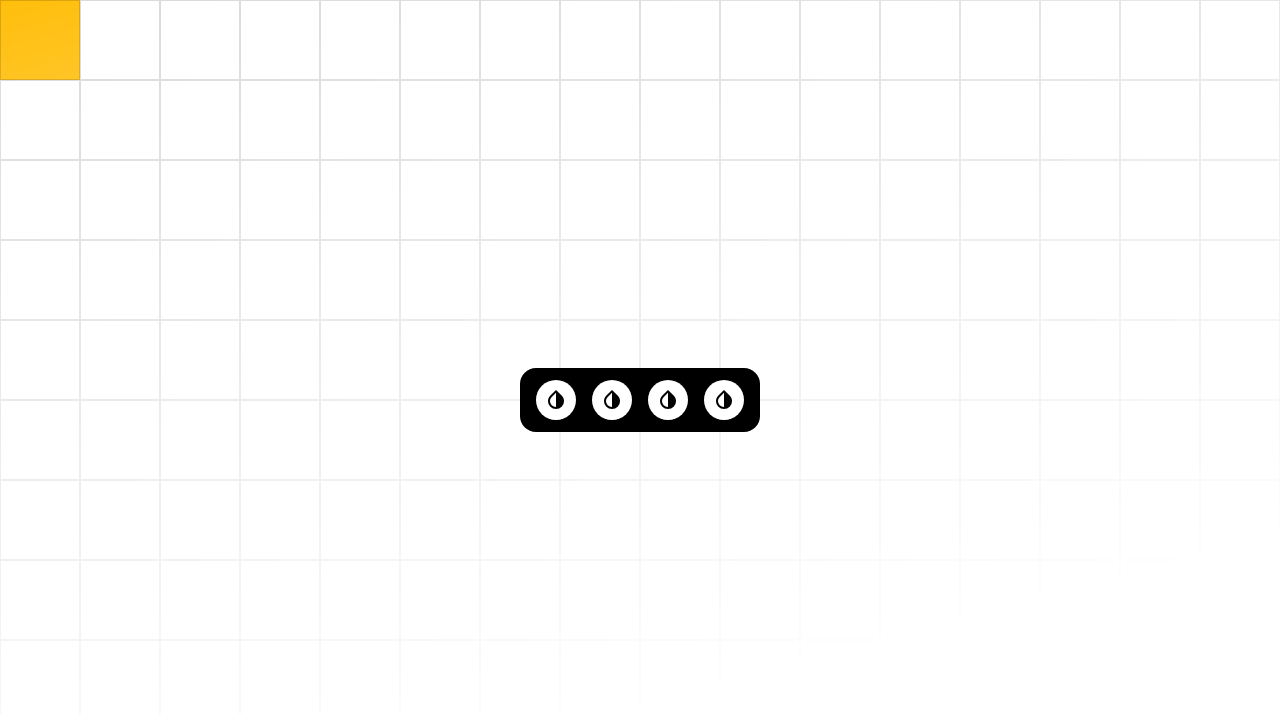
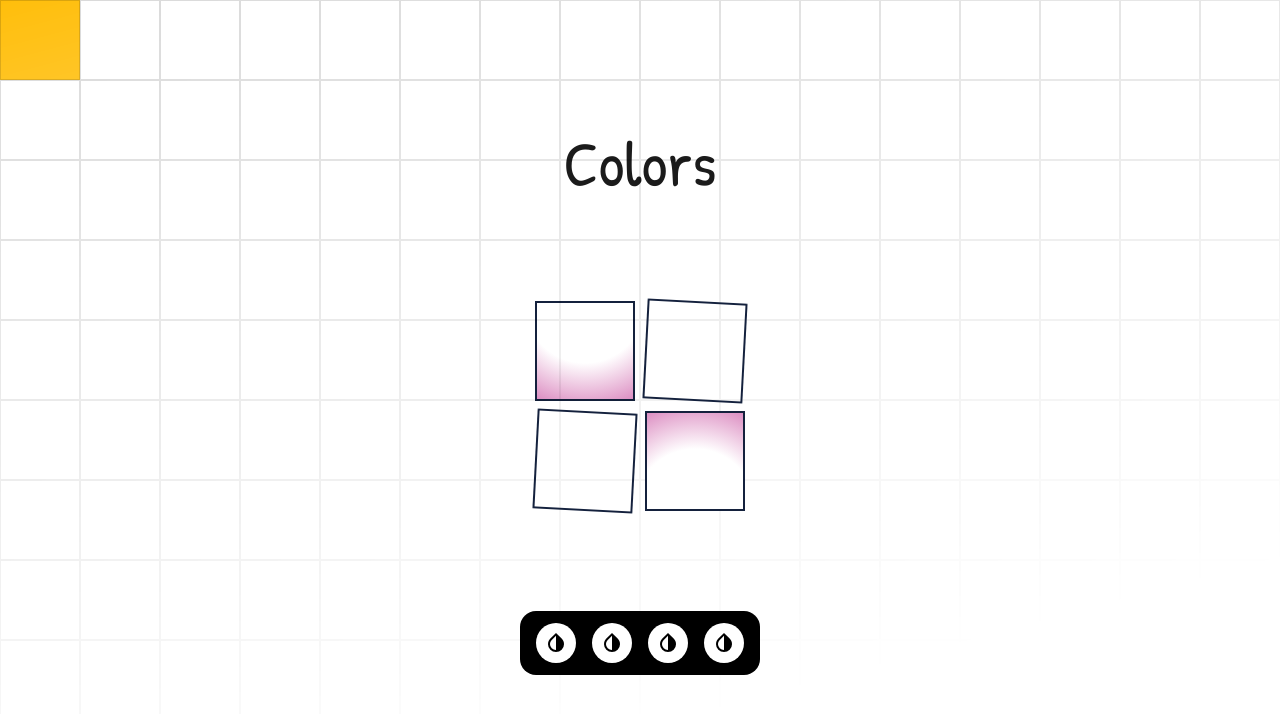
Before and after one commit to Andriikryl/color-mastery, a Next.js app: page / in a window 1280 px wide. Shown: the top 714 px of the page. Built offline with nearby package versions, Linux system fonts and the light colour scheme.

Commit message:
add title for hero component

```diff
--- a/src/app/globals.css
+++ b/src/app/globals.css
@@ -1,4 +1,5 @@
 /* Box sizing rules */
+@import url('https://fonts.googleapis.com/css2?family=Patrick+Hand&display=swap');
 *,
 *::before,
 *::after {
@@ -6,8 +7,9 @@
   padding: 0;
   margin: 0;
 }
-
 :root {
+	--font-family: "Patrick Hand", sans-serif;
+	--second-family: "Inter", sans-serif;
 	--white: #fff;
 	--gray-1: #eee;
 	--gray-2: #d8d8d8;
--- a/src/components/hero/Hero.tsx
+++ b/src/components/hero/Hero.tsx
@@ -4,6 +4,7 @@ import { range } from "@/utils/range";
 import styles from "./style.module.css";
 import { motion } from "framer-motion";
 import { Nav } from "../nav/Nav";
+import MotionScene from "../motionScene/MotionScene";
 
 const colors = ["#d62828", "#ffbe0b", "#ffb3c6", "#c8b6ff", "#80ed99"];
 
@@ -30,7 +31,11 @@ export function Hero() {
           );
         })}
       </div>
-      <Nav />
+      <div className={styles.flex__group}>
+        <h1 className={styles.title}>Colors</h1>
+        <MotionScene />
+        <Nav />
+      </div>
     </section>
   );
 }
--- a/src/components/hero/style.module.css
+++ b/src/components/hero/style.module.css
@@ -26,3 +26,20 @@
     height: var(--size);
     border: 1px solid var(--line);
 }
+
+
+
+.flex__group{
+    display: flex;
+    flex-direction: column;
+    gap: 100px;
+    align-items: center;
+}
+
+.title{
+    font-family: "Patrick Hand", cursive;
+    font-weight: 400;
+    font-size: 64px;
+    line-height: 120%;
+    color: var(--black);
+}
--- a/src/components/linkBack/style.module.css
+++ b/src/components/linkBack/style.module.css
@@ -1,4 +1,5 @@
 .link{
+    margin-inline: auto;
     --size: 50px;
     display: grid;
     place-items: center;
```
